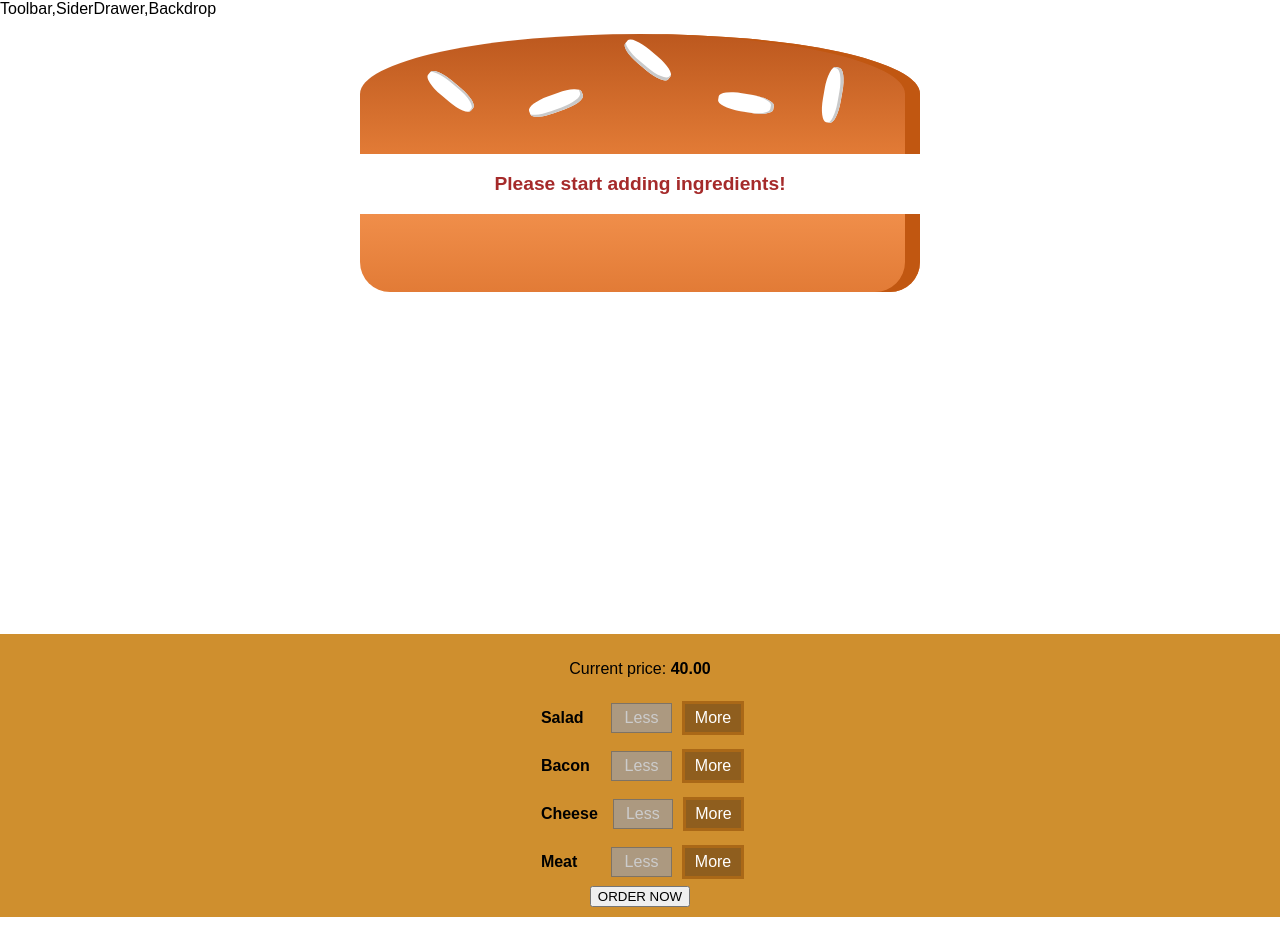
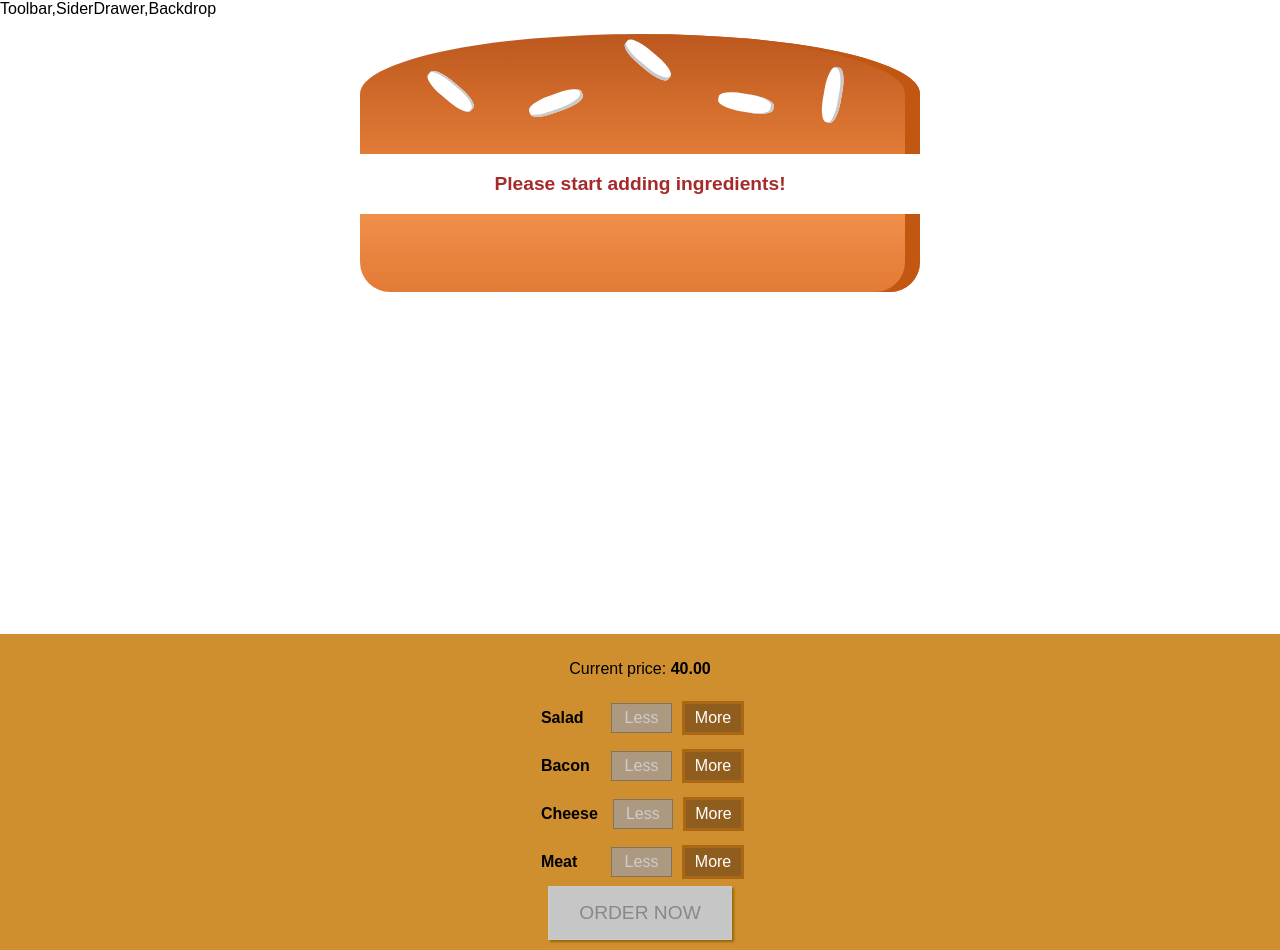
Before and after one commit to geet121/React, a React app in the folder burger-builder/: page / in a window 1280 px wide. Before the commit the page ends 917 px from the top, so only its background shows below. Built offline with nearby package versions, Linux system fonts and the light colour scheme.

Commit message:
order summary added

```diff
--- a/burger-builder/src/components/Burger/BuildControls/BuildControls.css
+++ b/burger-builder/src/components/Burger/BuildControls/BuildControls.css
@@ -8,3 +8,44 @@
   margin: auto;
   padding: 10px 0;
 }
+.OrderButton {
+  background-color: #dad735;
+  outline: none;
+  cursor: pointer;
+  border: 1px solid #966909;
+  color: #966909;
+  font-family: inherit;
+  font-size: 1.2em;
+  padding: 15px 30px;
+  box-shadow: 2px 2px 2px #966909;
+}
+
+.OrderButton:hover,
+.OrderButton:active {
+  background-color: #a0db41;
+  border: 1px solid #966909;
+  color: #966909;
+}
+
+.OrderButton:disabled {
+  background-color: #c7c6c6;
+  cursor: not-allowed;
+  border: 1px solid #ccc;
+  color: #888888;
+}
+
+.OrderButton:not(:disabled) {
+  animation: enable 0.3s linear;
+}
+
+@keyframes enable {
+  0% {
+    transform: scale(1);
+  }
+  60% {
+    transform: scale(1.1);
+  }
+  100% {
+    transform: scale(1);
+  }
+}
--- a/burger-builder/src/components/Burger/BuildControls/BuildControls.js
+++ b/burger-builder/src/components/Burger/BuildControls/BuildControls.js
@@ -7,7 +7,7 @@
   { label: 'Salad', type: 'salad' },
   { label: 'Bacon', type: 'bacon' },
   { label: 'Cheese', type: 'cheese' },
-  { label: 'Meat', type: 'meat' }
+  { label: 'Meat', type: 'meat' },
 ];
 
 const buildControls = (props) => (
@@ -24,7 +24,13 @@
         disabled={props.disabled[ctrl.type]}
       />
     ))}
-    <button>ORDER NOW</button>
+    <button
+      className={classes.OrderButton}
+      disabled={!props.purchasable}
+      onClick={props.ordered}
+    >
+      ORDER NOW
+    </button>
   </div>
 );
 export default buildControls;
--- /dev/null
+++ b/burger-builder/src/components/Burger/OrderSummary/OrderSummary.js
@@ -0,0 +1,25 @@
+import React from 'react';
+
+import Aux from '../../../hoc/Aux';
+
+const orderSummary = (props) => {
+  const ingredientSummary = Object.keys(props.ingredients).map((igKey) => {
+    return (
+      <li key={igKey}>
+        <span style={{ textTransform: 'capitalize' }}>{igKey}</span>:
+        {props.ingredients[igKey]}{' '}
+      </li>
+    );
+  });
+  <li>Salad:1</li>;
+  return (
+    <Aux>
+      <h3>Your order</h3>
+      <p>A delicious burger with the following ingredients:</p>
+      <ul>{ingredientSummary}</ul>
+      <p>Continue to Checkout</p>
+    </Aux>
+  );
+};
+
+export default orderSummary;
--- /dev/null
+++ b/burger-builder/src/components/UI/Backdrop/Backdrop.css
@@ -0,0 +1,9 @@
+.Backdrop {
+  width: 100%;
+  height: 100%;
+  position: fixed;
+  z-index: 100;
+  left: 0;
+  top: 0;
+  background-color: rgba(0, 0, 0, 0.5);
+}
--- /dev/null
+++ b/burger-builder/src/components/UI/Backdrop/Backdrop.js
@@ -0,0 +1,8 @@
+import React from 'react';
+import classes from './Backdrop.css';
+
+const backdrop = (props) =>
+  props.show ? (
+    <div className={classes.Backdrop} onClick={props.clicked}></div>
+  ) : null;
+export default backdrop;
--- /dev/null
+++ b/burger-builder/src/components/UI/Modal/Modal.css
@@ -0,0 +1,20 @@
+.Modal {
+  position: fixed;
+  z-index: 500;
+  background-color: white;
+  width: 70%;
+  border: 1px solid #ccc;
+  box-shadow: 1px 1px 1px black;
+  padding: 16px;
+  left: 15%;
+  top: 30%;
+  box-sizing: border-box;
+  transition: all 0.3s ease-out;
+}
+
+@media (min-width: 600px) {
+  .Modal {
+    width: 500px;
+    left: calc(50% - 250px);
+  }
+}
--- /dev/null
+++ b/burger-builder/src/components/UI/Modal/Modal.js
@@ -0,0 +1,22 @@
+import React from 'react';
+
+import classes from './Modal.css';
+import Aux from '../../../hoc/Aux';
+import Backdrop from '../Backdrop/Backdrop';
+
+const modal = (props) => (
+  <Aux>
+    <Backdrop show={props.show} clicked={props.modalClosed} />
+    <div
+      className={classes.Modal}
+      style={{
+        transform: props.show ? 'translateY(0)' : ' translateY(-100vh)',
+        opacity: props.show ? '1' : '0',
+      }}
+    >
+      {props.children}
+    </div>
+  </Aux>
+);
+
+export default modal;
--- a/burger-builder/src/containers/BurgerBuilder/BurgerBuilder.js
+++ b/burger-builder/src/containers/BurgerBuilder/BurgerBuilder.js
@@ -3,12 +3,14 @@
 import Aux from '../../hoc/Aux';
 import Burger from '../../components/Burger/Burger';
 import BuildControls from '../../components/Burger/BuildControls/BuildControls';
+import Modal from '../../components/UI/Modal/Modal';
+import OrderSummary from '../../components/Burger/OrderSummary/OrderSummary';
 
 const INGREIENT_PRICES = {
   salad: 5,
   cheese: 15,
   meat: 30,
-  bacon: 10
+  bacon: 10,
 };
 
 class BurgerBuilder extends Component {
@@ -17,21 +19,35 @@
       salad: 0,
       bacon: 0,
       cheese: 0,
-      meat: 0
+      meat: 0,
     },
-    totalPrice: 40
+    totalPrice: 40,
+    purchasable: false,
+    purchasing: false,
   };
+
+  updatePurchaseState(ingredients) {
+    const sum = Object.keys(ingredients)
+      .map((igKey) => {
+        return ingredients[igKey];
+      })
+      .reduce((sum, el) => {
+        return sum + el;
+      }, 0);
+    this.setState({ purchasable: sum > 0 });
+  }
 
   addIngredientHandler = (type) => {
     const oldCount = this.state.ingredients[type];
     const updatedCount = oldCount + 1;
     const updatedIngredients = {
-      ...this.state.ingredients
+      ...this.state.ingredients,
     };
     updatedIngredients[type] = updatedCount;
     const priceAddition = INGREIENT_PRICES[type];
     const oldPrice = this.state.totalPrice;
     const newPrice = oldPrice + priceAddition;
+    this.updatePurchaseState(updatedIngredients);
 
     this.setState({ totalPrice: newPrice, ingredients: updatedIngredients });
   };
@@ -44,17 +60,25 @@
     }
     const updatedCount = oldCount - 1;
     const updatedIngredients = {
-      ...this.state.ingredients
+      ...this.state.ingredients,
     };
     updatedIngredients[type] = updatedCount;
     const priceDeduction = INGREIENT_PRICES[type];
     const newPrice = oldPrice - priceDeduction;
+    this.updatePurchaseState(updatedIngredients);
     this.setState({ totalPrice: newPrice, ingredients: updatedIngredients });
+  };
+  purchaseHandler = () => {
+    this.setState({ purchasing: true });
+  };
+
+  purchaseCancelHandler = () => {
+    this.setState({ purchasing: false });
   };
 
   render() {
     const disabledInfo = {
-      ...this.state.ingredients
+      ...this.state.ingredients,
     };
     for (let key in disabledInfo) {
       disabledInfo[key] = disabledInfo[key] <= 0;
@@ -62,11 +86,19 @@
 
     return (
       <Aux>
+        <Modal
+          show={this.state.purchasing}
+          modalClosed={this.purchaseCancelHandler}
+        >
+          <OrderSummary ingredients={this.state.ingredients} />
+        </Modal>
         <Burger ingredients={this.state.ingredients} />
         <BuildControls
           ingredientsAdded={this.addIngredientHandler}
           ingredientsRemoved={this.removeIngredientHandler}
           disabled={disabledInfo}
+          purchasable={this.state.purchasable}
+          ordered={this.purchaseHandler}
           price={this.state.totalPrice}
         />
       </Aux>
```
